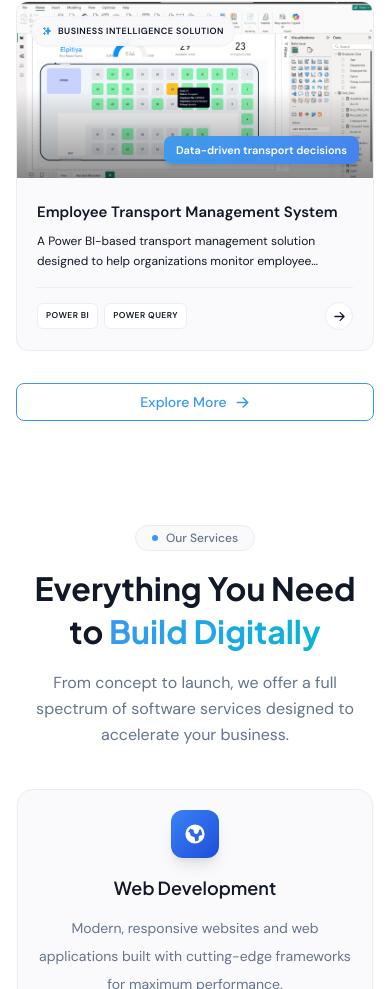
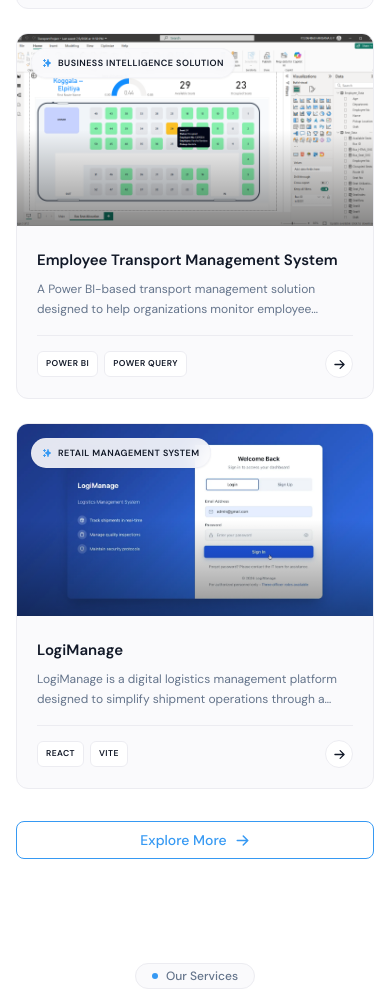
Before and after one commit to Pasinduhansana/NexCode, a React (Vite) app in the folder frontend/: page / in a window 390 px wide. Shown: the part 4968-5957 px from the top of the page. Built offline with nearby package versions, Linux system fonts and the light colour scheme.

Commit message:
Update Feature project by  - Increase Card height  - Hide Result card Button  - Set Typo Graphy modern  - If mobile responsive, show only 4 featured project while desktop shows 6 projects

```diff
--- a/frontend/src/components/FeaturedProjects.jsx
+++ b/frontend/src/components/FeaturedProjects.jsx
@@ -16,7 +16,7 @@
       whileHover={{ y: -6 }}
       onClick={() => onNavigate(`/showcase/${project.slug}`)}
       className="group relative flex flex-col rounded-xl border border-border bg-card overflow-hidden cursor-pointer
-                 transition-all duration-300 hover:shadow-2xl hover:border-primary/40"
+                 transition-all duration-300 hover:shadow-xl hover:border-primary/40"
     >
       {/* glow on hover */}
       <div
@@ -25,7 +25,7 @@
       />
 
       {/* media */}
-      <div className="relative h-44 sm:h-52 overflow-hidden bg-background">
+      <div className="relative h-48 sm:h-56 overflow-hidden bg-background">
         <img
           src={project.cover}
           alt={project.name}
@@ -45,7 +45,7 @@
 
         {project.results?.[0] && (
           <div
-            className="absolute bottom-3.5 right-3.5 inline-flex items-center gap-1.5 px-3 py-1 rounded-lg
+            className="absolute hidden bottom-3.5 right-3.5  items-center gap-1.5 px-3 py-1 rounded-lg
                        text-[11px] font-black bg-gradient-to-r from-primary/90 to-blue-500/90 text-white
                        backdrop-blur shadow-md"
           >
@@ -56,10 +56,10 @@
 
       {/* body */}
       <div className="relative z-20 p-5 flex flex-col flex-1">
-        <h3 className="font-extrabold text-[15px] text-foreground mb-1.5 group-hover:text-primary transition-colors duration-200 line-clamp-1">
+        <h3 className="font-semibold text-[15px] text-foreground mb-1.5 group-hover:text-primary transition-colors duration-200 line-clamp-1">
           {project.name}
         </h3>
-        <p className="text-xs text-foreground leading-relaxed mb-4 line-clamp-2 flex-1">{project.summary}</p>
+        <p className="text-xs text-text_secondary leading-relaxed mb-4 line-clamp-2 flex-1">{project.summary}</p>
 
         <div className="flex items-center justify-between pt-3.5 border-t border-border mt-auto">
           <div className="flex flex-wrap gap-1.5">
@@ -88,7 +88,13 @@
 
 export default function FeaturedProjects() {
   const navigate = useNavigate();
-  const featured = showcaseProjects.filter((p) => p.featured).slice(0, 3);
+
+  //if mobile responsive, show only 4 projects, else show 6 projects
+  let featured = showcaseProjects.filter((p) => p.featured).slice(0, 6);
+  const isMobile = window.innerWidth < 768;
+  if (isMobile) {
+    featured = showcaseProjects.filter((p) => p.featured).slice(0, 4);
+  }
 
   return (
     <section className="relative bg-background lg:py-24 overflow-hidden">
@@ -124,7 +130,8 @@
               transition={{ duration: 0.55, delay: 0.1 }}
               className="section-subtitle mx-auto max-w-md"
             >
-             A curated showcase of the platforms, dashboards, and digital products we've designed, developed, and delivered from concept to completion.
+              A curated showcase of the platforms, dashboards, and digital products we've designed, developed, and delivered from concept to
+              completion.
             </motion.p>
           </div>
 
```
